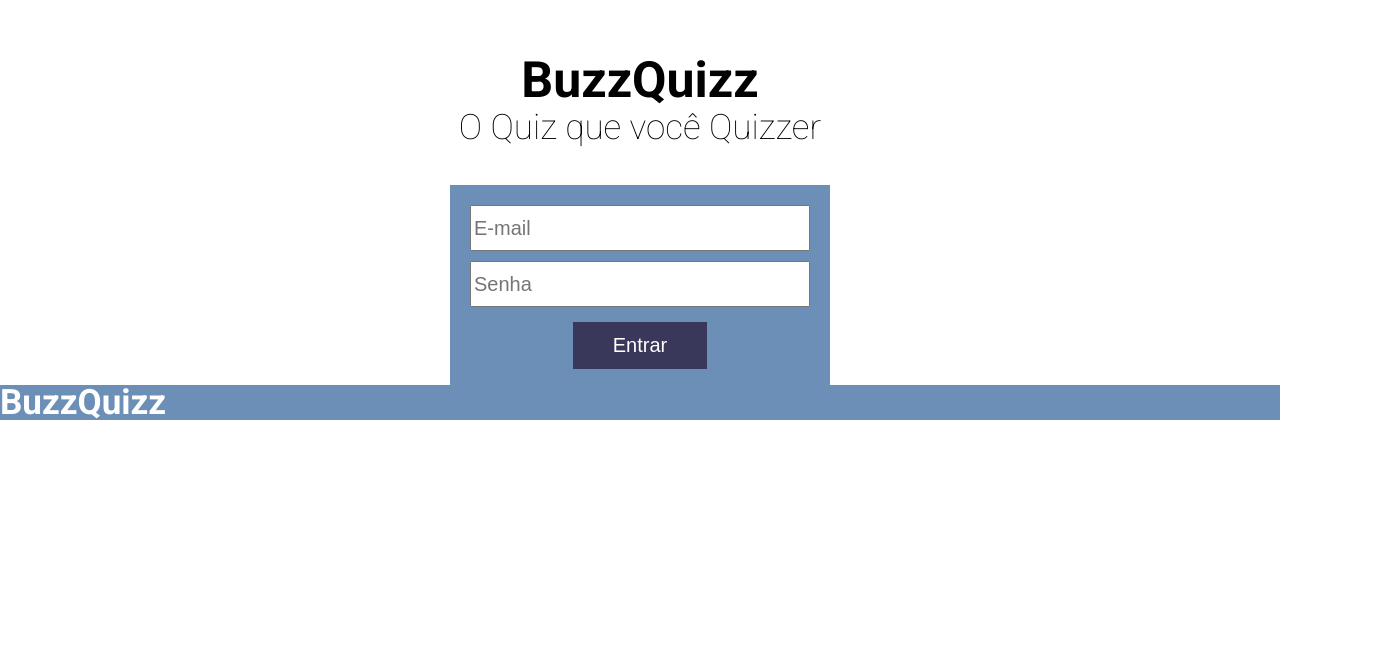
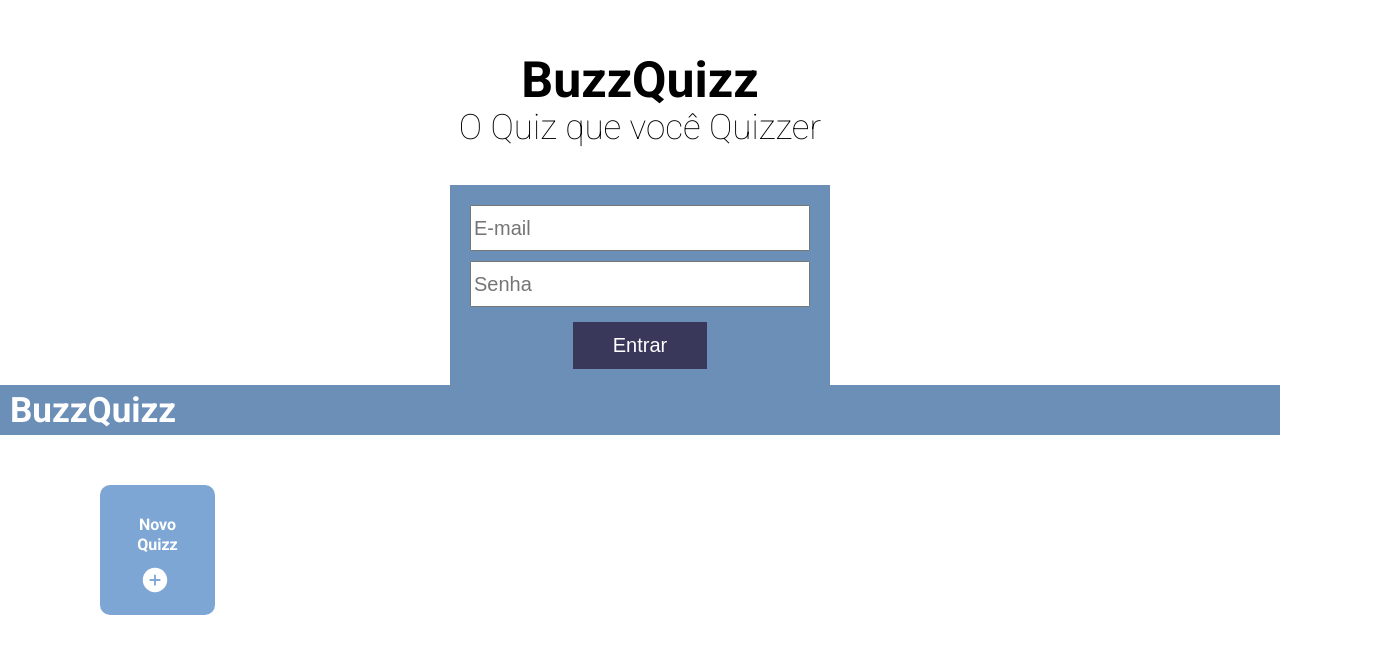
Before and after one commit to gibranlamarca/BuzzQuizz, a plain HTML site: page index.html in a window 1280 px wide. Shown: the whole page, 1380 px wide, since content can reach past the window. Drawn offline with nearby package versions, Linux system fonts and the light colour scheme.

Commit message:
Layout lista de quizzes finalizado

```diff
--- a/index.html
+++ b/index.html
@@ -26,9 +26,14 @@
     <header id="header-novo-quizz">
         <p>BuzzQuizz</p>
     </header>
+    <section id="section-novo-quizz">
+        <div id="div-novo-quizz">
+            <p> Novo <br>Quizz</p>
+            <ion-icon name="add-circle"></ion-icon>
+        </div>
+    </section>
 
-
-
+    <script src="https://unpkg.com/ionicons@5.1.2/dist/ionicons.js"></script>
     <script src="https://cdn.jsdelivr.net/npm/axios/dist/axios.min.js"></script>
     <script src="scripts.js"></script>
 </body>
--- a/styles.css
+++ b/styles.css
@@ -49,10 +49,43 @@ header h3{
 }
 /*PÁGINA 2*/
 #header-novo-quizz{
-    height: 10%;
+    height: 50px;
     width: 100vw;
     background: #6C8FB8;
     color: white;
     font-weight: bold;
     font-size: 35px;
+    padding: 10px;
+    display: flex;
+    align-items: center;
 }
+#section-novo-quizz{
+    width: 100vw;
+    height: 100vh;
+    display: flex;
+    margin: 50px 100px 0px 100px;
+}
+#div-novo-quizz{
+    background: #7EA6D4;
+    color: white;
+    display: flex;
+    height: 130px;
+    width: 115px;
+    border-radius: 10px;
+    justify-content: center;
+    position: relative;
+    margin: 0 15px 10px 0;
+    text-align: center;
+}
+#div-novo-quizz p{
+    font-weight: bold;
+    padding-top: 30px;
+    line-height:20px;
+}
+#div-novo-quizz ion-icon{
+    position: absolute;
+    bottom: 20px;
+    left: 40px;
+    font-size: 30px;
+    margin-top: 5px;
+}
```
